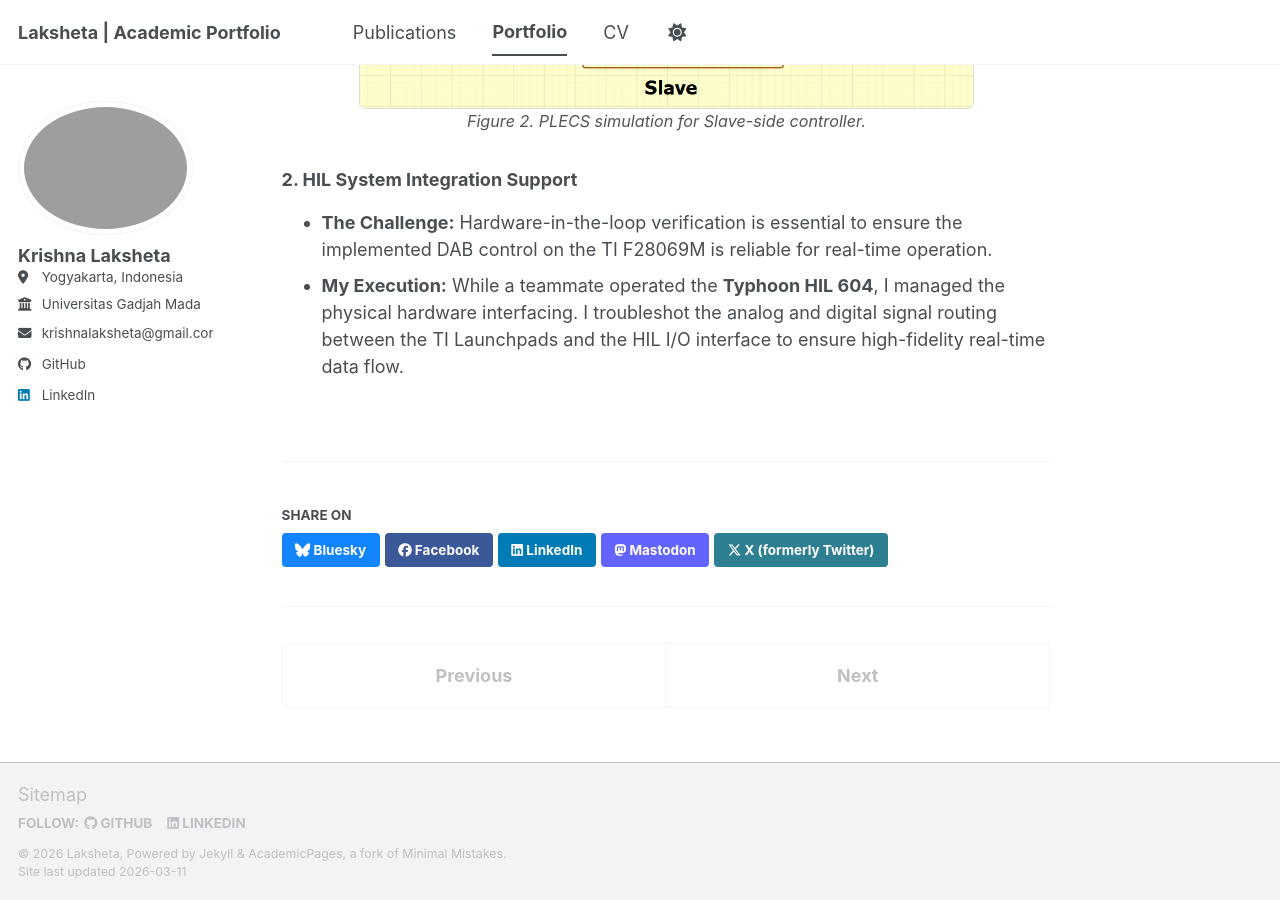
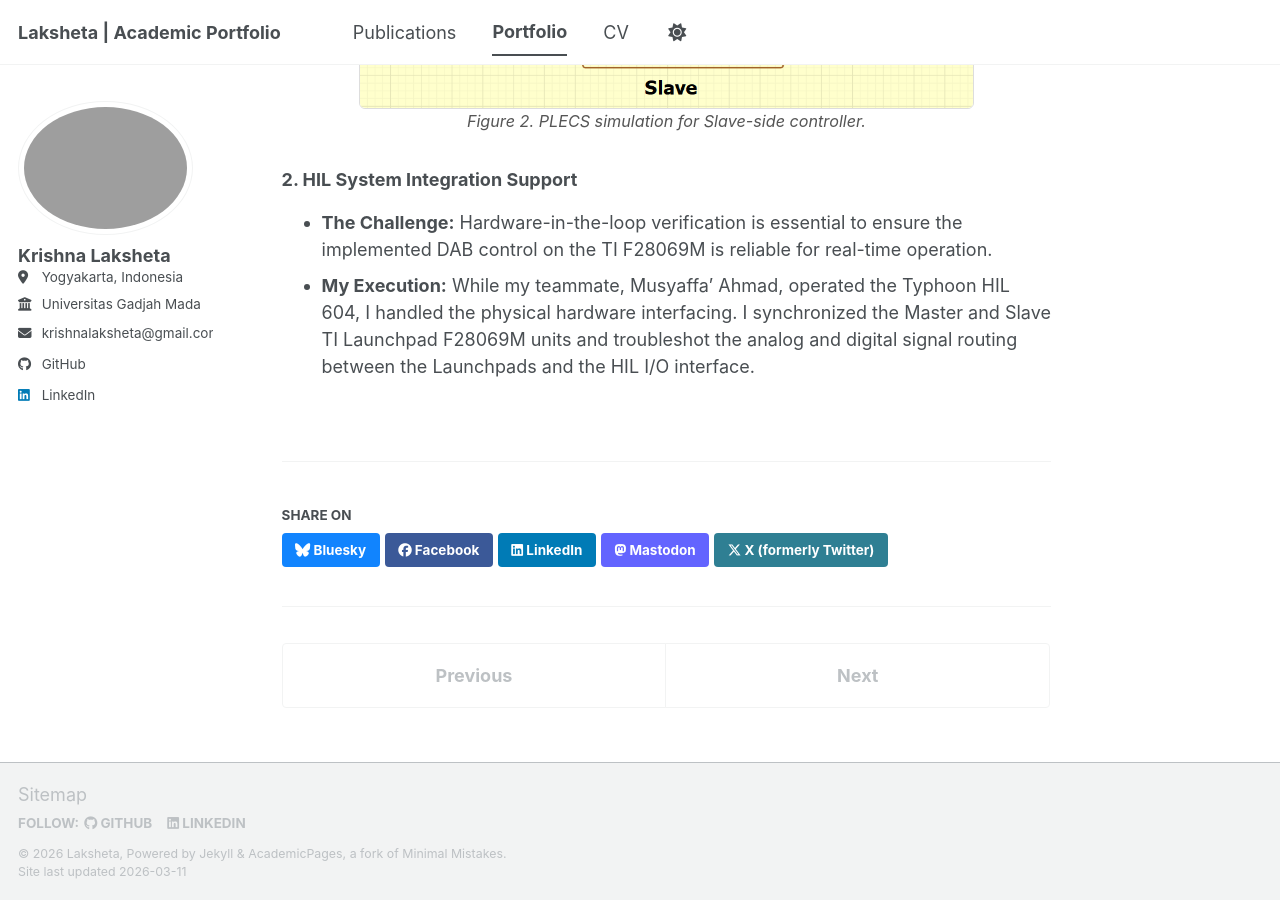
Before and after one commit to laksheta/laksheta.github.io, a Jekyll site: the page built from _portfolio/portfolio-1.md, in a window 1280 px wide and 900 px high, scrolled down 1460 px. Built offline with Jekyll 4.4.1, drawn with Linux system fonts in a browser that asks for light colours; a script bundle is joined from its source files by our own code; library files that are not in the unit come from our copies.

Commit message:
port-1: add 2nd section

```diff
--- a/_portfolio/portfolio-1.md
+++ b/_portfolio/portfolio-1.md
@@ -27,4 +27,4 @@ This project was part of a joint research collaboration between **Universitas Ga
 
 ### 2. HIL System Integration Support
 * **The Challenge:** Hardware-in-the-loop verification is essential to ensure the implemented DAB control on the TI F28069M is reliable for real-time operation.
-* **My Execution:** While a teammate operated the **Typhoon HIL 604**, I managed the physical hardware interfacing. I troubleshot the analog and digital signal routing between the TI Launchpads and the HIL I/O interface to ensure high-fidelity real-time data flow.
+* **My Execution:** While my teammate, Musyaffa’ Ahmad, operated the Typhoon HIL 604, I handled the physical hardware interfacing. I synchronized the Master and Slave TI Launchpad F28069M units and troubleshot the analog and digital signal routing between the Launchpads and the HIL I/O interface.
```
